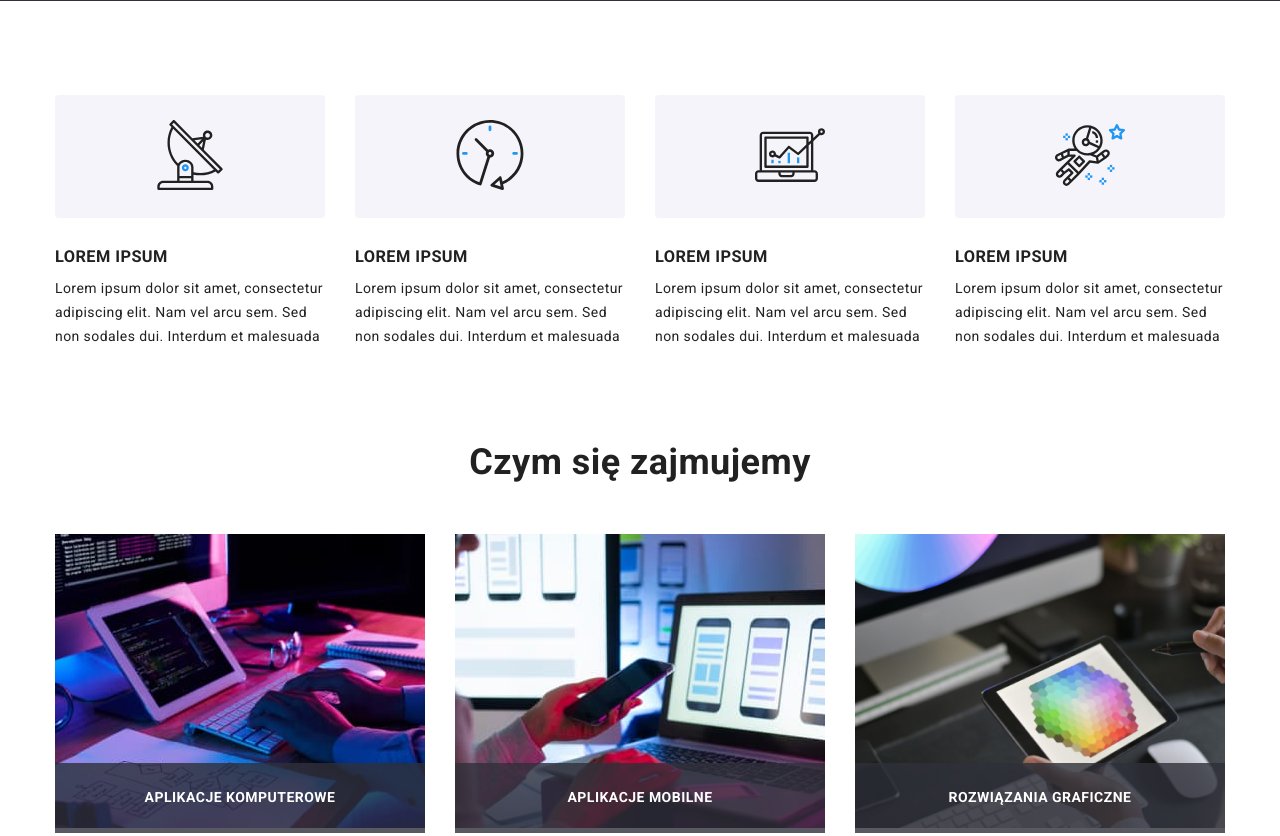
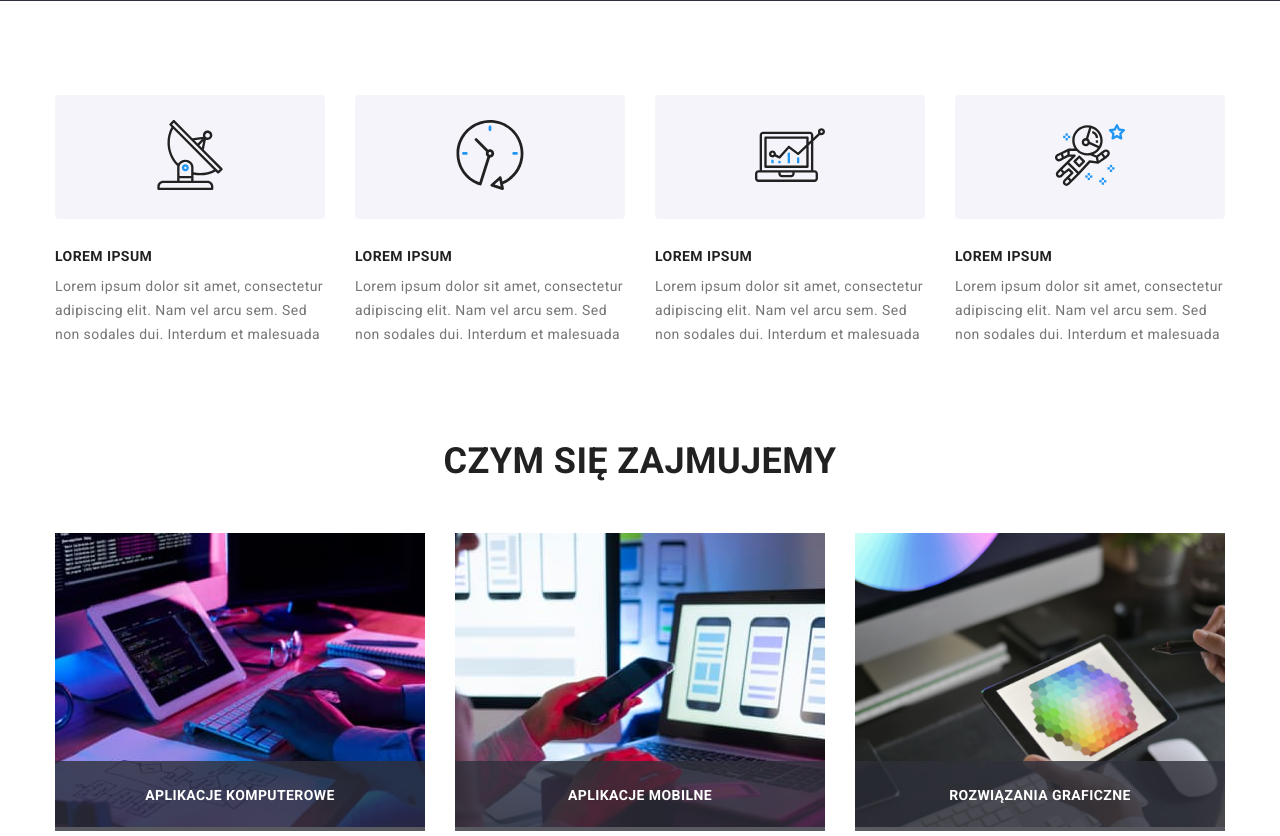
Before and after one commit to MagdalenaZawisza/goit-markup-hw-07, a plain HTML site: page index.html in a window 1280 px wide. Shown: the part 683-1519 px from the top of the page. Drawn offline with Linux system fonts and the light colour scheme.

Commit message:
Zmaina tekstu

```diff
--- a/sass/components/_advantages.scss
+++ b/sass/components/_advantages.scss
@@ -1,14 +1,17 @@
 .advantages {
-  @extend %title;
+
 
   &__title {
+    @extend %title;
     margin-bottom: 10px;
     padding: 0;
   }
 
   &__text {
-    color: (--p-color);
-    line-height: 1.71;
+    color: $paragraphColor;
+    font-size: 14px;
+  line-height: 1.71;
+  letter-spacing: 0.03em;
   }
 
   &__icon {
```
Also changed, not shown: css/main.min.css, 1 other file.
